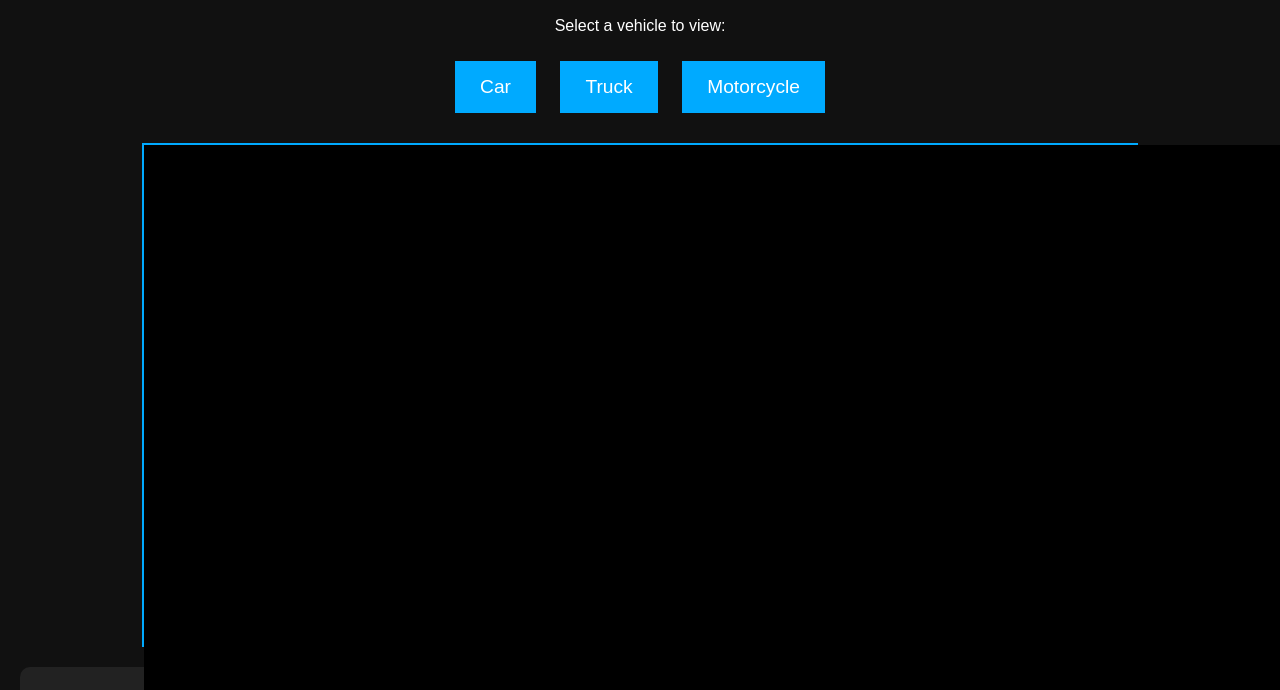
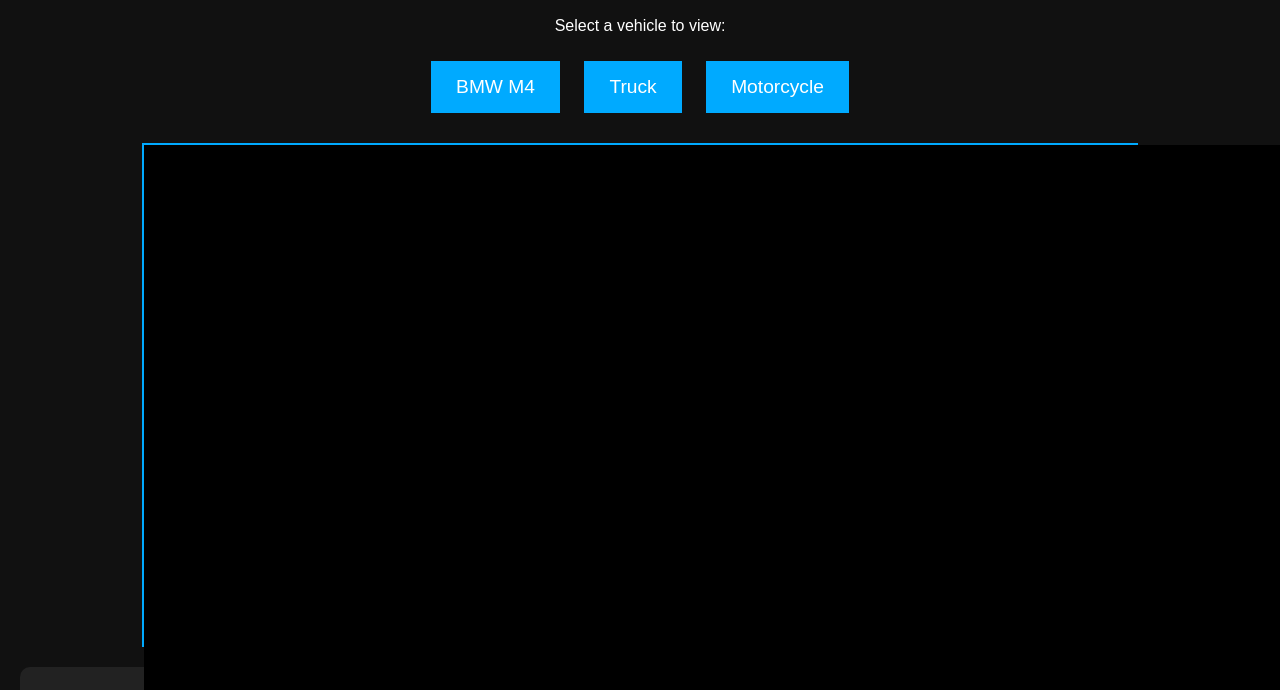
Before and after one commit to SolutionsAsService/VehicleDisplay, a plain HTML site: page index.html in a window 1280 px wide. Shown: the part 110-800 px from the top of the page. Drawn offline with nearby package versions, Linux system fonts and the light colour scheme.

Commit message:
Update index.html

```diff
--- a/index.html
+++ b/index.html
@@ -14,7 +14,7 @@
 
         <!-- Buttons to select different vehicles -->
         <div id="vehicle-selector">
-            <button onclick="loadModel('car')">Car</button>
+            <button onclick="loadModel('2021_bmw_m4_competition_g82')">BMW M4</button>
             <button onclick="loadModel('truck')">Truck</button>
             <button onclick="loadModel('motorcycle')">Motorcycle</button>
         </div>
```
